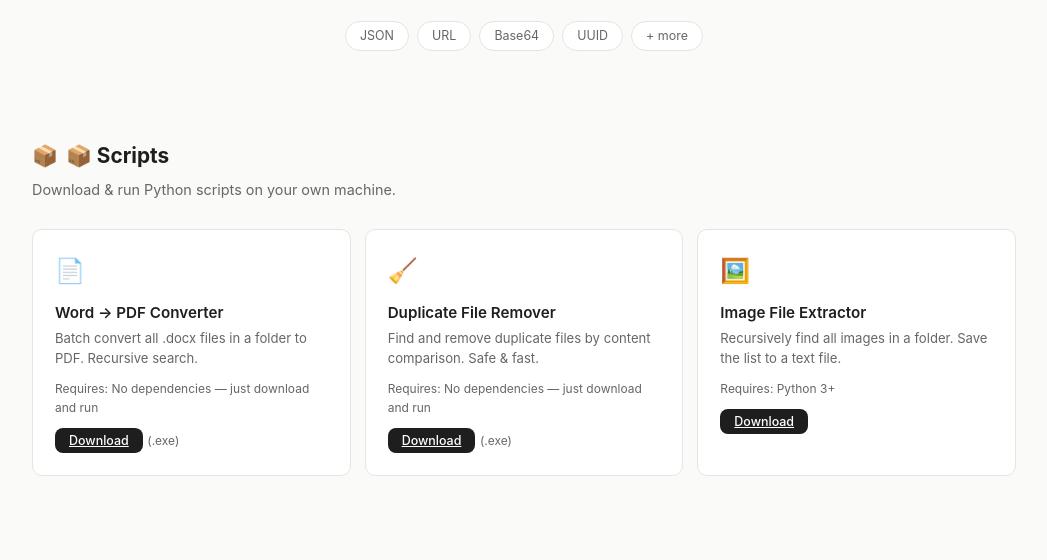
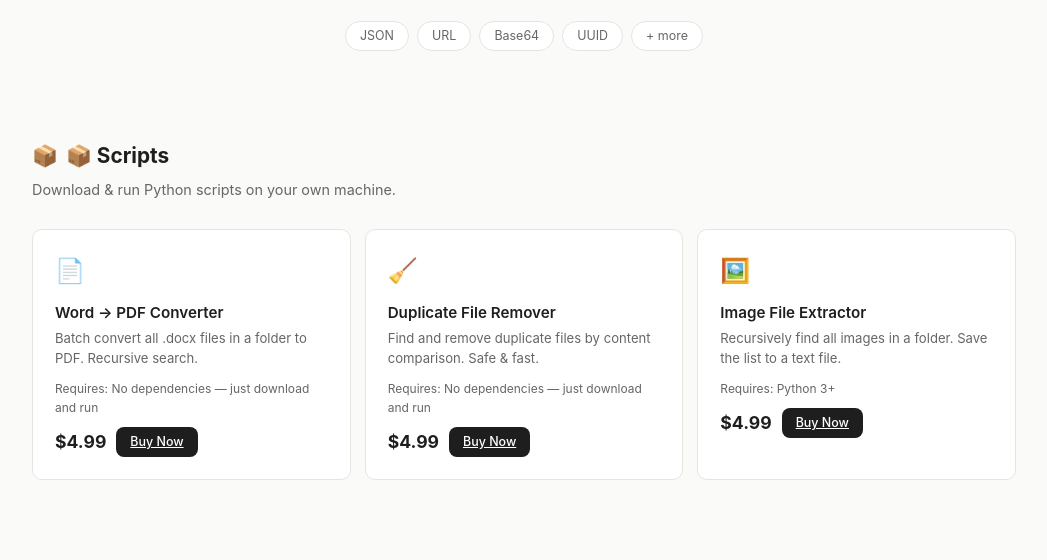
Before and after one commit to fscbit/slowbuild, a plain HTML site: page index.html in a window 1280 px wide. Shown: the part 240-800 px from the top of the page, without its empty margins (116-1163 px from the left). Drawn offline with Linux system fonts and the light colour scheme.

Commit message:
script downloads → paid (.99 each via Payoneer)

```diff
--- a/index.html
+++ b/index.html
@@ -141,21 +141,21 @@
         <h3><span data-i18n="script_word2pdf">Word → PDF Converter</span></h3>
         <p class="desc" data-i18n="script_word2pdf_desc">Batch convert all .docx files in a folder to PDF. Recursive search.</p>
         <p style="font-size:.75rem;color:var(--muted);margin-top:10px"><span data-i18n="script_requires">Requires</span>: <span data-i18n="no_req">No dependencies — just download and run</span></p>
-        <div style="margin-top:10px"><a href="/scripts/word2pdf.exe" download class="btn primary small" data-i18n="script_download">Download</a> <span style="font-size:.75rem;color:var(--muted)">(.exe)</span></div>
+        <div style="margin-top:10px;display:flex;align-items:center;gap:10px"><span style="font-weight:700;font-size:1.1rem">$4.99</span><a href="https://link.payoneer.com/Token?t=6DA42646128B4562913488D8DABA0DC3&src=pl" target="_blank" class="btn primary small" data-i18n="buy_now">Buy Now</a></div>
       </div>
       <div class="tool-card" style="cursor:default">
         <div class="icon">🧹</div>
         <h3><span data-i18n="script_dedup">Duplicate File Remover</span></h3>
         <p class="desc" data-i18n="script_dedup_desc">Find and remove duplicate files by content comparison. Safe & fast.</p>
         <p style="font-size:.75rem;color:var(--muted);margin-top:10px"><span data-i18n="script_requires">Requires</span>: <span data-i18n="no_req">No dependencies — just download and run</span></p>
-        <div style="margin-top:10px"><a href="/scripts/dedup.exe" download class="btn primary small" data-i18n="script_download">Download</a> <span style="font-size:.75rem;color:var(--muted)">(.exe)</span></div>
+        <div style="margin-top:10px;display:flex;align-items:center;gap:10px"><span style="font-weight:700;font-size:1.1rem">$4.99</span><a href="https://link.payoneer.com/Token?t=6DA42646128B4562913488D8DABA0DC3&src=pl" target="_blank" class="btn primary small" data-i18n="buy_now">Buy Now</a></div>
       </div>
       <div class="tool-card" style="cursor:default">
         <div class="icon">🖼️</div>
         <h3><span data-i18n="script_extract_images">Image File Extractor</span></h3>
         <p class="desc" data-i18n="script_extract_images_desc">Recursively find all images in a folder. Save the list to a text file.</p>
         <p style="font-size:.75rem;color:var(--muted);margin-top:10px"><span data-i18n="script_requires">Requires</span>: Python 3+</p>
-        <div style="margin-top:10px"><a href="/scripts/extract_images.py" download class="btn primary small" data-i18n="script_download">Download</a></div>
+        <div style="margin-top:10px;display:flex;align-items:center;gap:10px"><span style="font-weight:700;font-size:1.1rem">$4.99</span><a href="https://link.payoneer.com/Token?t=6DA42646128B4562913488D8DABA0DC3&src=pl" target="_blank" class="btn primary small" data-i18n="buy_now">Buy Now</a></div>
       </div>
     </div>
   </section>
```
